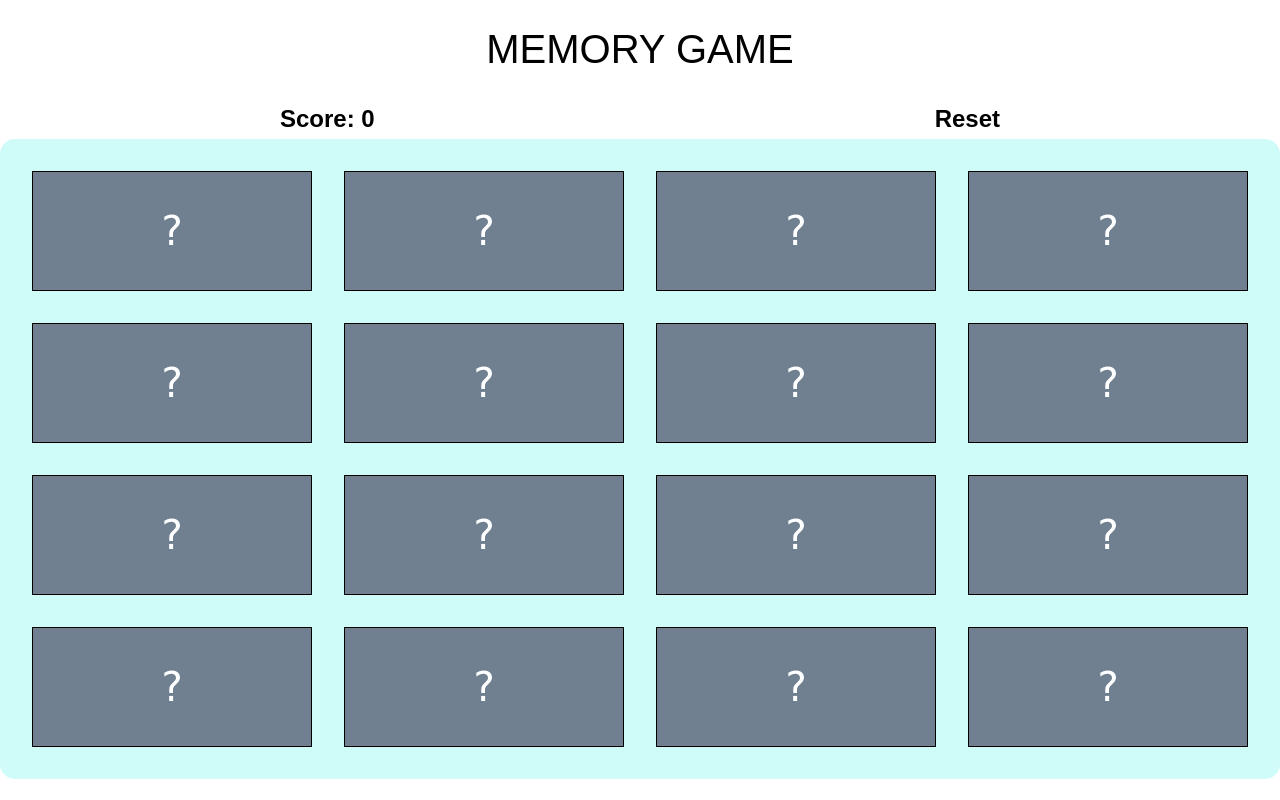
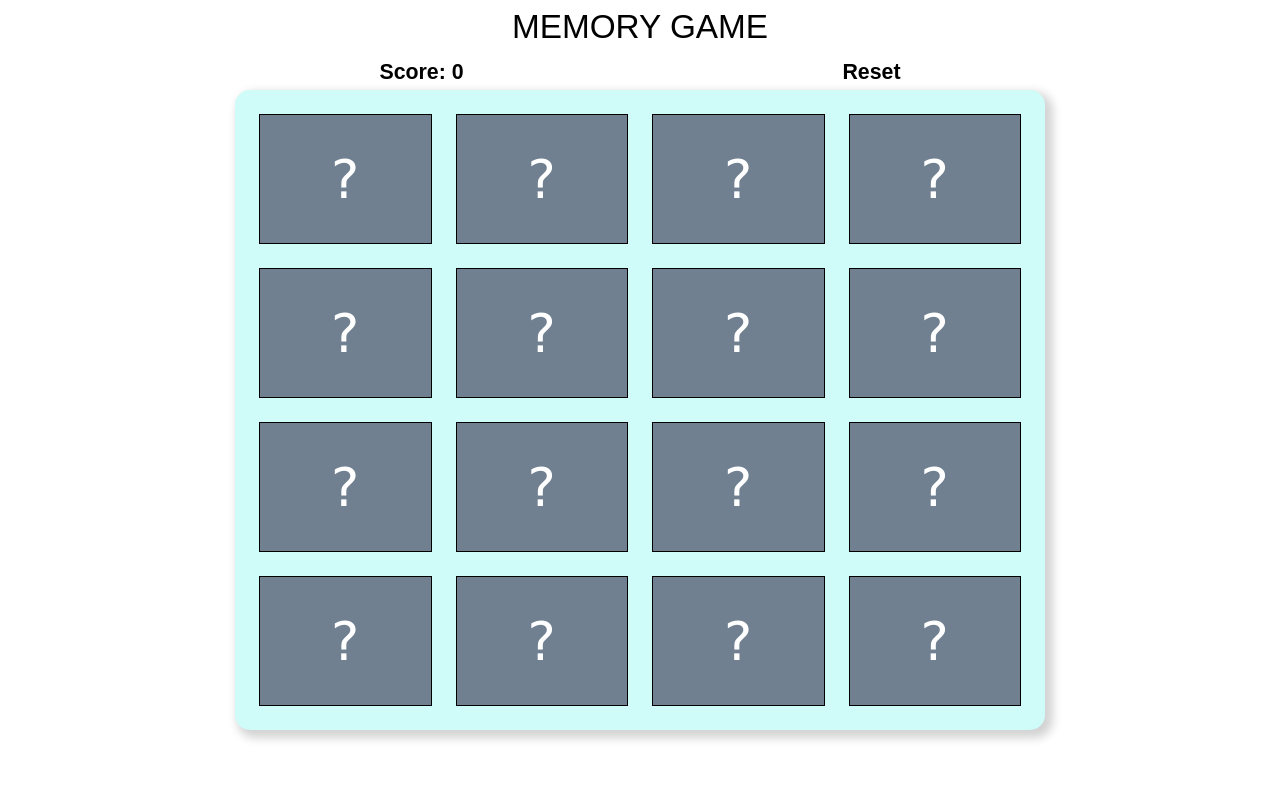
Before and after one commit to jcbates71/udacity_memory_game, a plain HTML site: page index.html in a window 1280 px wide. Drawn offline with Linux system fonts and the light colour scheme; a web font is replaced by a local one.

Commit message:
Completed responsive formatting

```diff
--- a/css/app.css
+++ b/css/app.css
@@ -3,7 +3,7 @@
 }
 
 body {
-  width: 100%;
+  max-width: 900px;
   margin: auto;
 }
 
@@ -17,7 +17,7 @@ body {
 }
 
 #control p {
-  font: 18pt sans-serif;
+  font: 12pt sans-serif;
   font-weight: bold;
   color: black;
   margin: .25em;
@@ -44,8 +44,8 @@ body {
   width: 100%;
   height: 80vh;
   background-color: #cffcf8;
-  border-radius: 15px;
-  padding: 1em;
+  /* border-radius: 15px; */
+  padding: .5em;
   margin: auto;
   /* box-shadow: 10px 10px 15px 3px lightgray; */
 }
@@ -80,7 +80,7 @@ body {
   display: inherit;
   flex-grow: 1;
   flex-basis: 0;
-  margin: 1em;
+  margin: .5em;
   border-style: solid;
   border-width: thin;
   border-color: black;
@@ -112,7 +112,30 @@ body {
 }
 
 h1 {
-  font: 30pt sans-serif;
+  margin: 0;
+  font: 20pt sans-serif;
   text-align: center;
   text-transform: uppercase;
 }
+
+@media screen and (min-width: 600px) {
+  #control p {
+    font-size: 16pt
+  }
+  #game-board {
+    border-radius: 15px;
+    padding: .75em;
+    width: 90%;
+    box-shadow: 5px 5px 10px 3px lightgray;
+  }
+  .card {
+    margin: .75em;
+  }
+  .card-display {
+    font-size: 40pt
+  }
+  h1 {
+    font-size: 25pt;
+    margin: .25em;
+  }
+}
```
